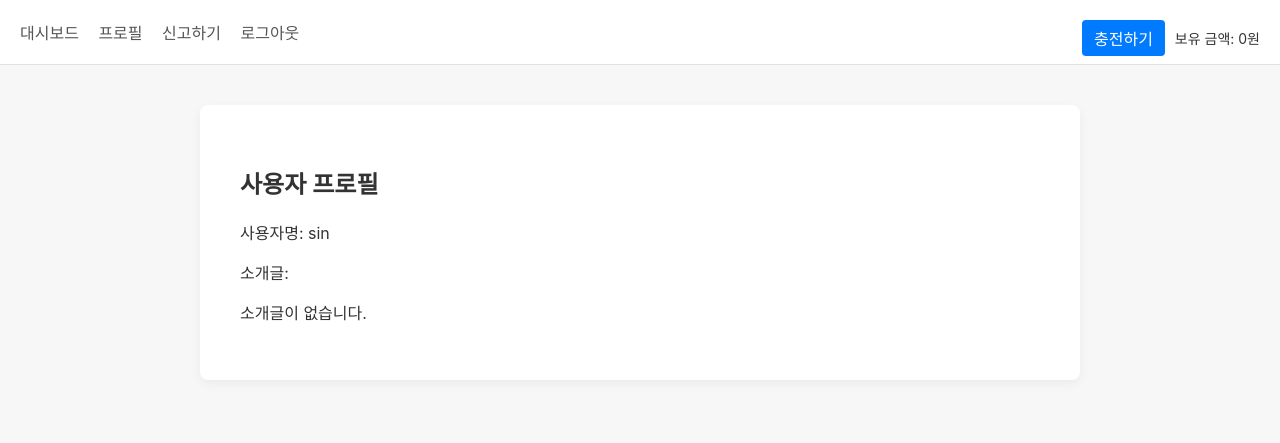
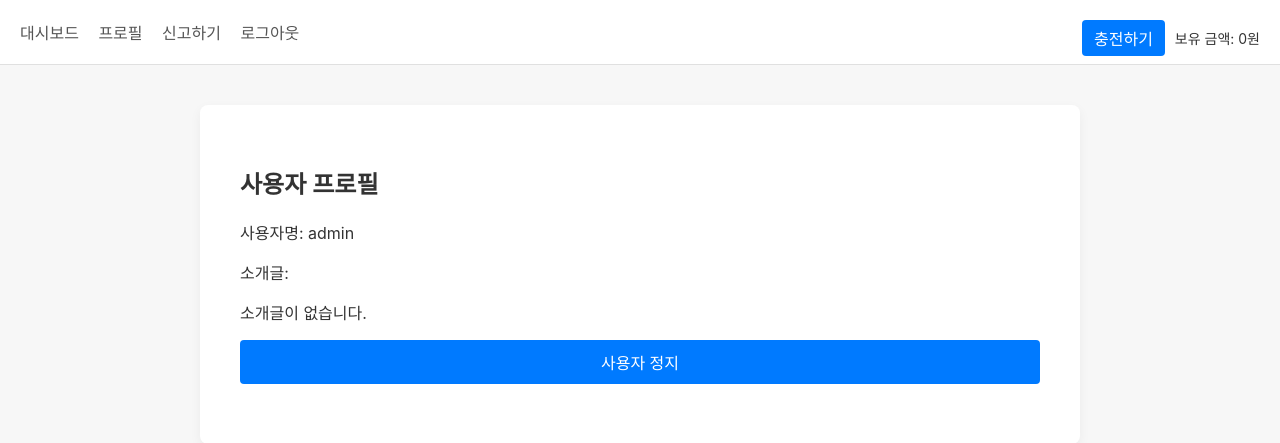
Before and after one commit to Thengelsec/secure_coding, a Flask app: page /user/1dca4670-440d-45b3-8e1b-9d12b78cb1c6 in a window 1280 px wide. Shown: the top 443 px of the page. Run offline with Flask 3, Linux system fonts and the light colour scheme; a user stored in the database is signed in; data comes from the database, SQL or seed files in the repository; some libraries are stand-ins or nearby versions.

Commit message:
fix / 상품 페이지, 유저 정지 기능 수정

```diff
--- a/app.py
+++ b/app.py
@@ -200,7 +200,7 @@
         flash("사용자를 찾을 수 없습니다.")
         return redirect(url_for('dashboard'))
 
-    return render_template('view_profile.html', user=user_profile)
+    return render_template('view_profile.html', target_user=user_profile)
 
 # 상품 등록
 @app.route('/product/new', methods=['GET', 'POST'])
@@ -362,46 +362,30 @@
         report_summary=report_summary
     )
 
-# 관리자용 상품 페이지 삭제
+# 관리자/본인 용 상품 페이지 삭제
 @app.route('/admin/delete_product/<product_id>', methods=['POST'])
 def delete_product(product_id):
-    if not g.user or g.user['is_admin'] != 1:
+    if not g.user:
         abort(403)
-    db = get_db()
-    cursor = db.cursor()
-
-    # 신고 먼저 삭제
-    cursor.execute("DELETE FROM report WHERE target_id = ?", (product_id,))
-
-    # 상품 삭제
-    cursor.execute("DELETE FROM product WHERE id = ?", (product_id,))
-
-    db.commit()
-    flash("상품과 해당 상품의 신고 내역이 모두 삭제되었습니다.")
-    return redirect(url_for('admin_page'))
-
-# 관리자용 유저 정지
-@app.route('/admin/ban_user/<user_id>', methods=['POST'])
-def ban_user(user_id):
-    if not g.user or g.user['is_admin'] != 1:
-        abort(403)
-    if user_id == g.user['id']:
-        flash("자기 자신은 정지할 수 없습니다.")
-        return redirect(url_for('admin_page'))
 
     db = get_db()
     cursor = db.cursor()
 
-    # 정지 처리
-    cursor.execute("UPDATE user SET ban = 1 WHERE id = ?", (user_id,))
+    # 관리자이거나 해당 상품의 게시자만 삭제 가능
+    cursor.execute("SELECT seller_id FROM product WHERE id = ?", (product_id,))
+    product = cursor.fetchone()
+    if not product:
+        flash("상품이 존재하지 않습니다.")
+        return redirect(url_for('dashboard'))
+
+    if g.user['is_admin'] != 1 and g.user['id'] != product['seller_id']:
+        abort(403)
+
+    cursor.execute("DELETE FROM report WHERE target_id = ?", (product_id,))
+    cursor.execute("DELETE FROM product WHERE id = ?", (product_id,))
     db.commit()
-
-    # 정지 대상이 현재 로그인 중이면 세션 제거 (강제 로그아웃)
-    if session.get('user_id') == user_id:
-        session.pop('user_id', None)
-
-    flash("사용자가 정지되었습니다.")
-    return redirect(url_for('admin_page'))
+    flash("상품 및 신고 내역이 삭제되었습니다.")
+    return redirect(url_for('dashboard'))
 
 # 관리자용 신고 삭제
 @app.route('/admin/delete_report/<report_id>', methods=['POST'])
@@ -413,6 +397,35 @@
     cursor.execute("DELETE FROM report WHERE id = ?", (report_id,))
     db.commit()
     flash("신고가 삭제되었습니다.")
+    return redirect(request.referrer or url_for('admin_page'))
+
+# 관리자용 사용자 정지
+@app.route('/admin/ban_user/<user_id>', methods=['POST'])
+def ban_user(user_id):
+    if not g.user or g.user['is_admin'] != 1:
+        abort(403)
+
+    if user_id == g.user['id']:
+        flash("자기 자신은 정지할 수 없습니다.")
+        return redirect(url_for('admin_page'))
+
+    db = get_db()
+    cursor = db.cursor()
+    cursor.execute("UPDATE user SET ban = 1 WHERE id = ?", (user_id,))
+    db.commit()
+    flash("사용자가 정지되었습니다.")
+    return redirect(url_for('view_user_profile', user_id=user_id))
+
+# 관리자용 사용자 정지 해제
+@app.route('/admin/unban_user/<user_id>', methods=['POST'])
+def unban_user(user_id):
+    if not g.user or g.user['is_admin'] != 1:
+        abort(403)
+    db = get_db()
+    cursor = db.cursor()
+    cursor.execute("UPDATE user SET ban = 0 WHERE id = ?", (user_id,))
+    db.commit()
+    flash("사용자 정지가 해제되었습니다.")
     return redirect(request.referrer or url_for('admin_page'))
 
 # 테스트용 관리자 변경 나중에 삭제###########################################
--- a/templates/view_profile.html
+++ b/templates/view_profile.html
@@ -5,4 +5,15 @@
 <p>사용자명: {{ user.username }}</p>
 <p>소개글:</p>
 <p style="white-space: pre-line;">{{ user.bio or '소개글이 없습니다.' }}</p>
+{% if user and user['is_admin'] == 1 and user['id'] != target_user.id %}
+  {% if target_user.ban == 1 %}
+    <form method="post" action="{{ url_for('unban_user', user_id=target_user.id) }}">
+      <button type="submit" onclick="return confirm('이 사용자의 정지를 해제하시겠습니까?')">정지 해제</button>
+    </form>
+  {% else %}
+    <form method="post" action="{{ url_for('ban_user', user_id=target_user.id) }}">
+      <button type="submit" onclick="return confirm('이 사용자를 정지하시겠습니까?')">사용자 정지</button>
+    </form>
+  {% endif %}
+{% endif %}
 {% endblock %}
```
Also changed, not shown: templates/view_product.html (+7 -0 lines).
